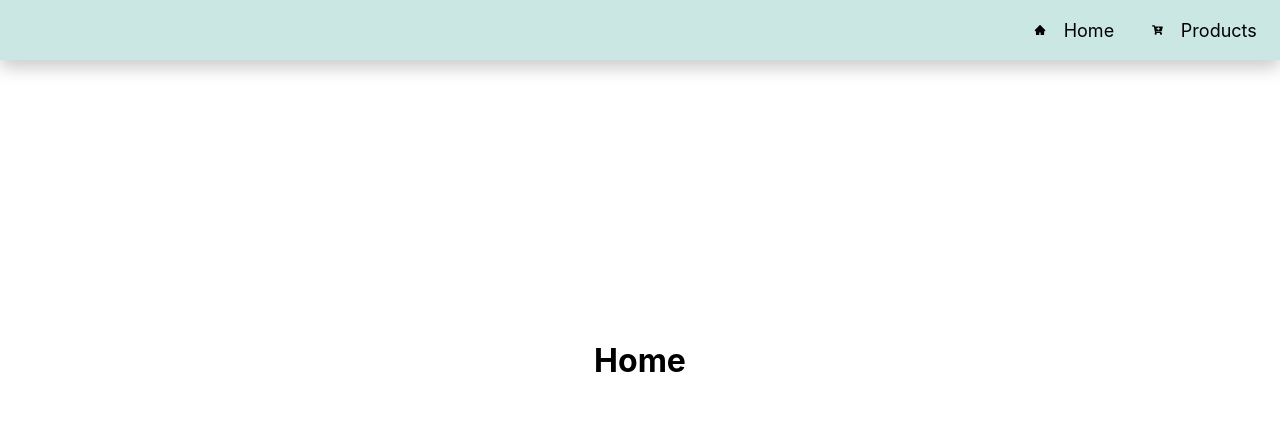
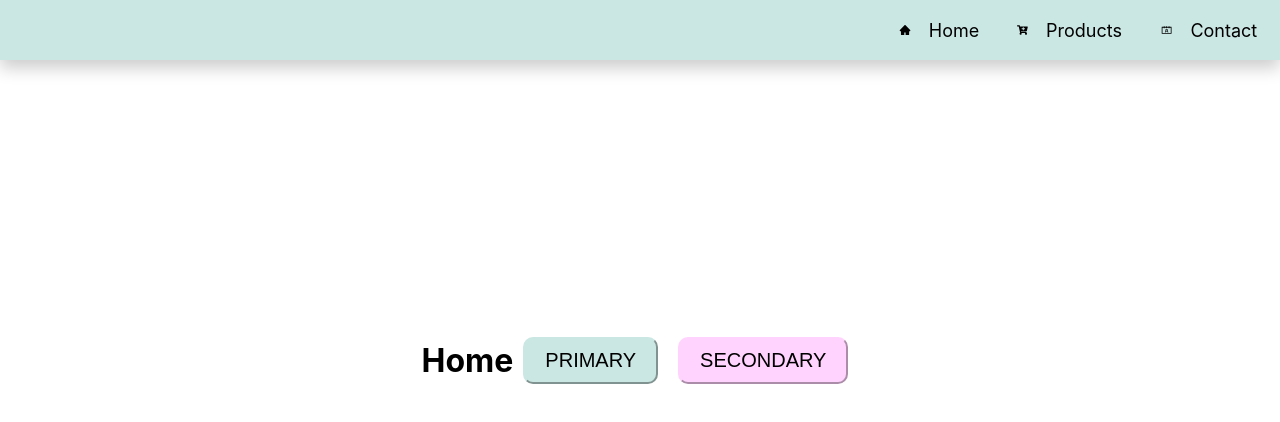
Before and after one commit to VeronicaAndersen/react_menu, a React (Create React App) app: page / in a window 1280 px wide. Shown: the top 422 px of the page. Built offline with nearby package versions, Linux system fonts and the light colour scheme.

Commit message:
Added two buttons (primary & secondary)

```diff
--- a/package.json
+++ b/package.json
@@ -7,10 +7,12 @@
     "@testing-library/react": "^12.1.4",
     "@testing-library/user-event": "^13.5.0",
     "react": "^18.0.0",
-    "react-dom": "^18.0.0",
+    "react-dom": "^18.1.0",
     "react-icons": "^4.3.1",
+    "react-native-web": "^0.17.7",
     "react-router-dom": "^5.2.0",
-    "react-scripts": "5.0.0",
+    "react-scripts": "^2.1.3",
+    "styled-components": "^5.3.5",
     "web-vitals": "^2.1.4"
   },
   "scripts": {
--- a/src/App.css
+++ b/src/App.css
@@ -1,12 +1,36 @@
+:root {
+    --primary: #cae7e3;
+    --secondary: #ffd3fd;
+}
 * {
     box-sizing: border-box;
     margin: 0;
     padding: 0;
 }
 
-.home, .products {
+.home, .products, .contact {
     display: flex;
     height: 90vh;
     align-items: center;
     justify-content: center;
 }
+
+.button {
+    display: inline-block;
+    text-decoration: none;
+    padding: 5px 10px;
+    border: 3px solid #00c2a5;
+    border-radius: 10px;
+}
+
+.button:hover {
+    animation: pulsate 1s ease-out;
+}
+
+@keyframes pulsate {
+    0% {
+        box-shadow:
+            0 0 25px #5ddcff,
+            0 0 50px #00c2a5;
+    }
+}
--- a/src/App.js
+++ b/src/App.js
@@ -1,9 +1,13 @@
 
 import Navbar from './components/Navbar';
+import React from 'react'
 import { BrowserRouter as Router, Switch, Route } from 'react-router-dom';
 import './App.css';
 import Home from './pages/Home'
 import Products from './pages/Products';
+import Contact from './pages/Contact';
+import PrimaryButton from './components/buttons/PrimaryButton';
+import SecondaryButton from './components/buttons/SecondaryButton';
 
 function App() {
   return (
@@ -13,6 +17,9 @@ function App() {
       <Switch>
         <Route path='/' exact component={Home}/>
         <Route path='/products' component={Products}/>
+        <Route path='/contact' component={Contact}/>
+        <Route component={PrimaryButton}/>
+        <Route component={SecondaryButton}/>
       </Switch>
     </Router>
     </>
--- a/src/components/SidebarData.js
+++ b/src/components/SidebarData.js
@@ -1,6 +1,7 @@
 import React from 'react';
 import * as FaIcons from 'react-icons/fa'
 import * as AiIcons from 'react-icons/ai'
+
 
 export const SidebarData = [
     {
@@ -14,5 +15,11 @@ export const SidebarData = [
         path: '/products',
         icon: <FaIcons.FaCartPlus />,
         cName: 'nav-text'
+    },
+    {
+        title: 'Contact',
+        path: '/contact',
+        icon: <AiIcons.AiOutlineContacts />,
+        cName: 'nav-text'
     }
 ]
--- /dev/null
+++ b/src/components/buttons/PrimaryButton.js
@@ -0,0 +1,35 @@
+import React from 'react';
+import styled from "styled-components";
+const theme = {
+    primary: {
+        default: "#cae7e3",
+        border: "#cae7e3",
+        hover: "#b5cfcc"
+    }
+};
+
+const Button = styled.button`
+background-color: ${(props) => theme[props.theme].default};
+border-color:  ${(props) => theme[props.theme].border};
+font-size: 20px;
+text-transform: uppercase;
+padding: 10px 20px;
+border-radius: 10px;
+margin: 10px 10px;
+cursor: pointer;
+&:hover {
+    background-color: ${(props) => theme[props.theme].hover};
+    }
+`;
+function PrimaryButton() {
+
+    return (
+        <div className='primaryButton'>
+            <div>
+                <Button theme="primary" id='primaryButton'> Primary </Button>
+            </div>
+        </div>
+    )
+}
+
+export default PrimaryButton
--- /dev/null
+++ b/src/components/buttons/SecondaryButton.js
@@ -0,0 +1,35 @@
+import React from 'react';
+import styled from "styled-components";
+const theme = {
+    secondary: {
+        default: "#ffd3fd",
+        border: "#ffd3fd",
+        hover: "#e5bde3"
+    }
+};
+
+const Button = styled.button`
+background-color: ${(props) => theme[props.theme].default};
+border-color:  ${(props) => theme[props.theme].border};
+font-size: 20px;
+text-transform: uppercase;
+padding: 10px 20px;
+border-radius: 10px;
+margin: 10px 10px;
+cursor: pointer;
+&:hover {
+    background-color: ${(props) => theme[props.theme].hover};
+    }
+`;
+function SecondaryButton() {
+
+    return (
+        <div className='secondaryButton'>
+            <div>
+                <Button theme="secondary" id='secondaryButton'> Secondary </Button>
+            </div>
+        </div>
+    )
+}
+
+export default SecondaryButton
--- a/src/index.js
+++ b/src/index.js
@@ -1,6 +1,5 @@
 import React from 'react';
 import ReactDOM from 'react-dom';
-/* import ReactDOM from 'react-dom/client'; */
 import './index.css';
 import App from './App';
 
@@ -11,6 +10,3 @@ ReactDOM.render(
   document.getElementById('root')
 
 );
-
-/* const root = ReactDOM.createRoot(document.getElementById("root"));
-  root.render(<React.StrictMode><App/></React.StrictMode>); */
--- /dev/null
+++ b/src/pages/Contact.js
@@ -0,0 +1,11 @@
+import React from 'react';
+
+function Contact() {
+    return (
+        <div className='contact'>
+            <h1>Contact</h1>
+        </div>
+    )
+}
+
+export default Contact
--- a/src/pages/Home.js
+++ b/src/pages/Home.js
@@ -1,9 +1,15 @@
 import React from 'react'
+import PrimaryButton from '../components/buttons/PrimaryButton'
+import SecondaryButton from '../components/buttons/SecondaryButton'
 
 function Home() {
   return (
     <div className='home'>
         <h1>Home</h1>
+      <>
+        <PrimaryButton />
+        <SecondaryButton />
+      </>
     </div>
   )
 }
```
Also changed, not shown: 2 other files (tests, documents, lock files or other folders).
